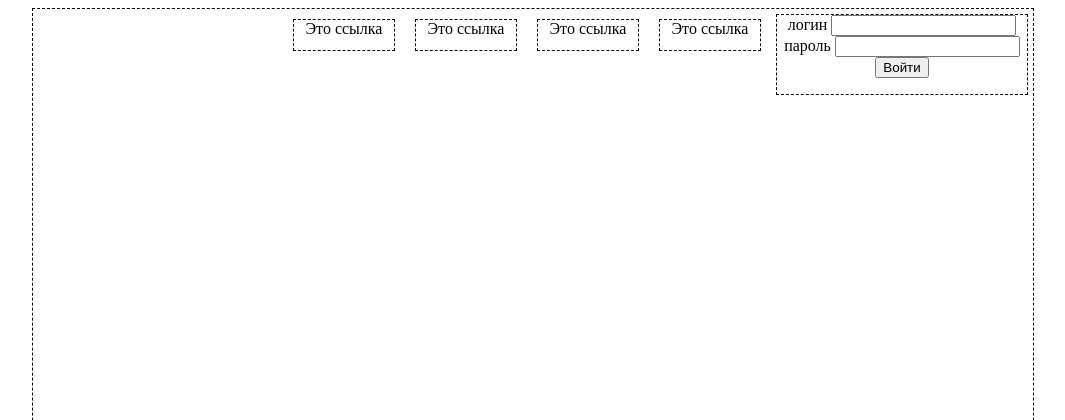
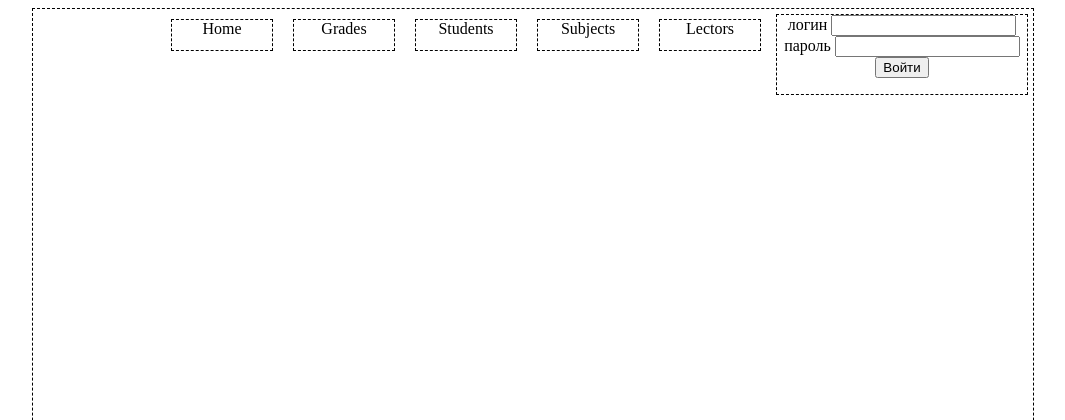
Before and after one commit to JKorytko1/project, a PHP site: page /IT_Project/index.php in a window 1280 px wide. Shown: the top 420 px of the page, without its empty margins (107-1172 px from the left). Run offline with PHP 8.4, Linux system fonts and the light colour scheme.

Commit message:
Связал index с menu.php

```diff
--- a/project code/IT_Project/index.php
+++ b/project code/IT_Project/index.php
@@ -45,18 +45,22 @@ header("Content-Type: text/html; charset=utf-8"); // определяем код
 		?>
 </div>
 <div class="links">
-<a href="">Это ссылка</a>
+<a href="lectors.php" >Lectors</a>
 </div>
 <div class="links">
-<a href="">Это ссылка</a>
+<a href="subjects.php">Subjects</a>
 </div>
 <div class="links">
-<a href="">Это ссылка</a>
+<a href="students.php">Students</a>
 </div>
 <div class="links">
-<a href="">Это ссылка</a>
+<a href="grades.php">Grades</a>
+</div>
+<div class="links">
+<a href="index.php">Home</a>
 </div>
 </div>
 <center>
 </body>
 </html>
+</html>
```
